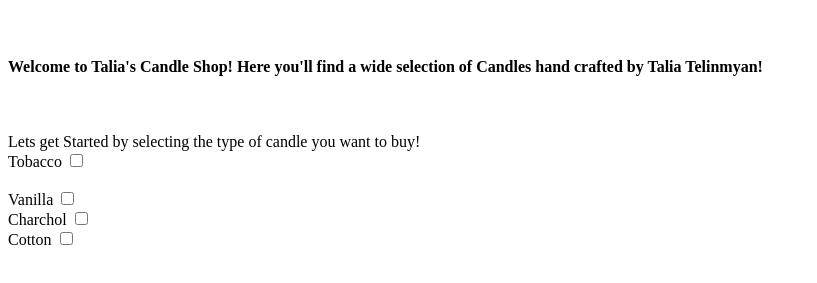
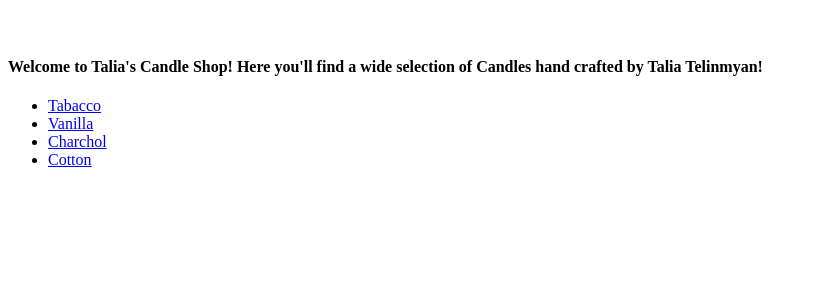
Before and after one commit to alexbarfyan/Senior-Project-1, a plain HTML site: page index.html in a window 1280 px wide. Shown: the part 61-344 px from the top of the page, without its empty margins (0-817 px from the left). Drawn offline with Linux system fonts and the light colour scheme.

Commit message:
same thing as before

```diff
--- a/index.html
+++ b/index.html
@@ -8,23 +8,73 @@
     </header>
     <br>
     <h4>Welcome to Talia's Candle Shop! Here you'll find a wide selection of Candles hand crafted by Talia Telinmyan!</h4>
+    <nav>
+    <ul>
+      <li><a href="/Users/alexbarfyan/untitled folder/Seniot-Project--1-/index2.html" >Tabacco</a></li>
+      <li><a href="Vanilla" >Vanilla</a></li>
+      <li><a href="Charchol" >Charchol</a></li>
+      <li><a href="Cotton" >Cotton</a></li>
+    </ul>
+   </nav>
    <br>
    <br>
-    <form action="submission.html" method="POST">
-        <label for="started">Lets get Started by selecting the type of candle you want to buy!</label>
    <br>
-        <label for="Candle-1">Tobacco</label>
-        <input id="Candle-1" name="Candle-1" type="checkbox"></form></input>
    <br>
-        <label for="Candle-2">Vanilla</label>
-        <input id="Candle-2" name="Candle-2" type="checkbox"></input>
    <br>
-        <label for="Candle-3">Charchol</label>
-        <input id="Candle-3" name="Candle-3" type="checkbox"></input>
    <br>
-        <label for="Candle-4">Cotton</label>
-        <input id="Candle-4" name="Candle-4" type="checkbox"></input>
-
-    </form>
+   <br>
+   <br>
+   <br>
+   <br>
+   <br>
+   <br>
+   <br>
+   <br>
+   <br>
+   <br>
+   <br>
+   <br>
+   <br>
+   <br>
+   <br>
+   <br>
+   <br>
+   <br>
+   <br>
+   <br>
+   <br>
+   <br>
+   <br>
+   <br>
+   <br>
+   <br>
+   <br>
+   <br>
+   <br>
+   <br>
+   <br>
+   <br>
+   <br>
+   <br>
+   <br>
+   <br>
+   <br>
+   <br>
+   <br>
+   <br>
+   <br>
+   <br>
+   <br>
+   <br>
+   <br>
+   <br>
+   <br>
+   <br>
+   <br>
+   <br>
+   <br>
+   <br>
+   <br>
+   <br>
 </main>
 </html>
```
Also changed, not shown: index2.html (added, +4 -0 lines). Lines whose indentation alone changed are shown as unchanged.
